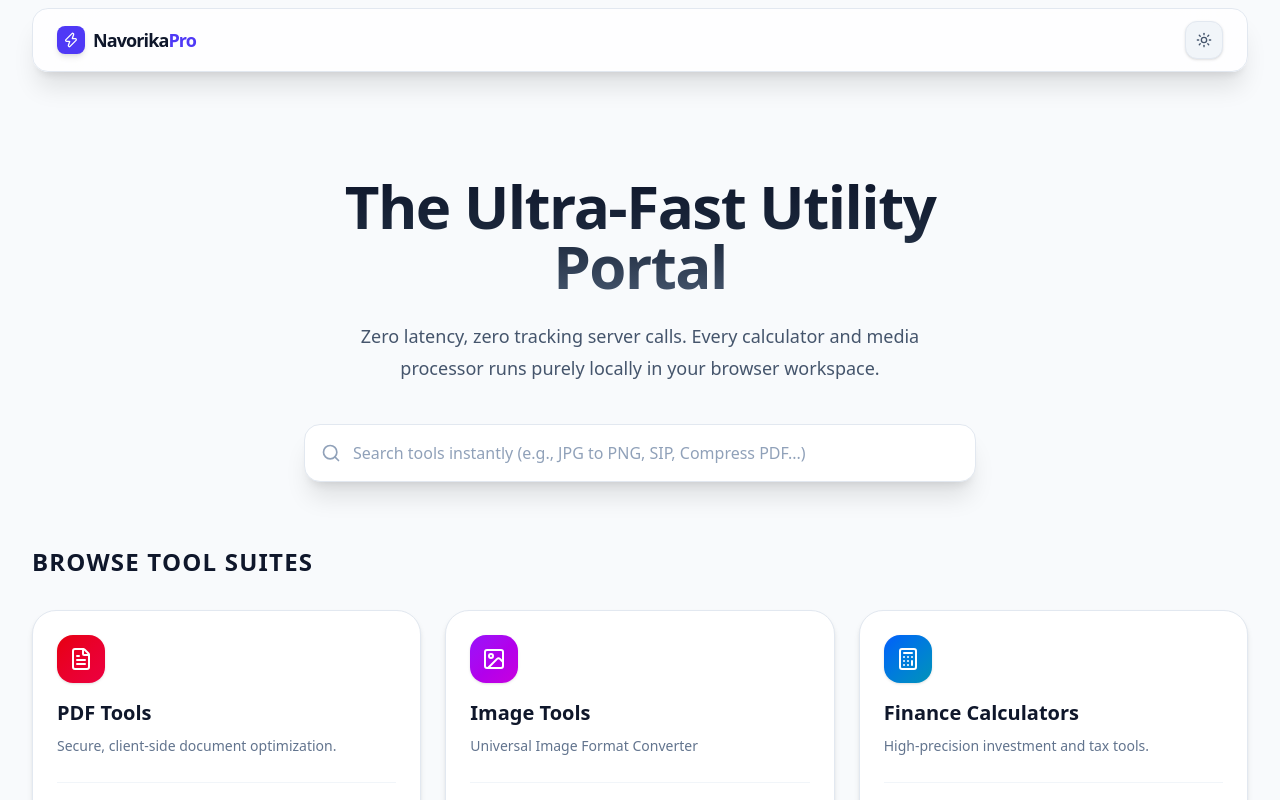
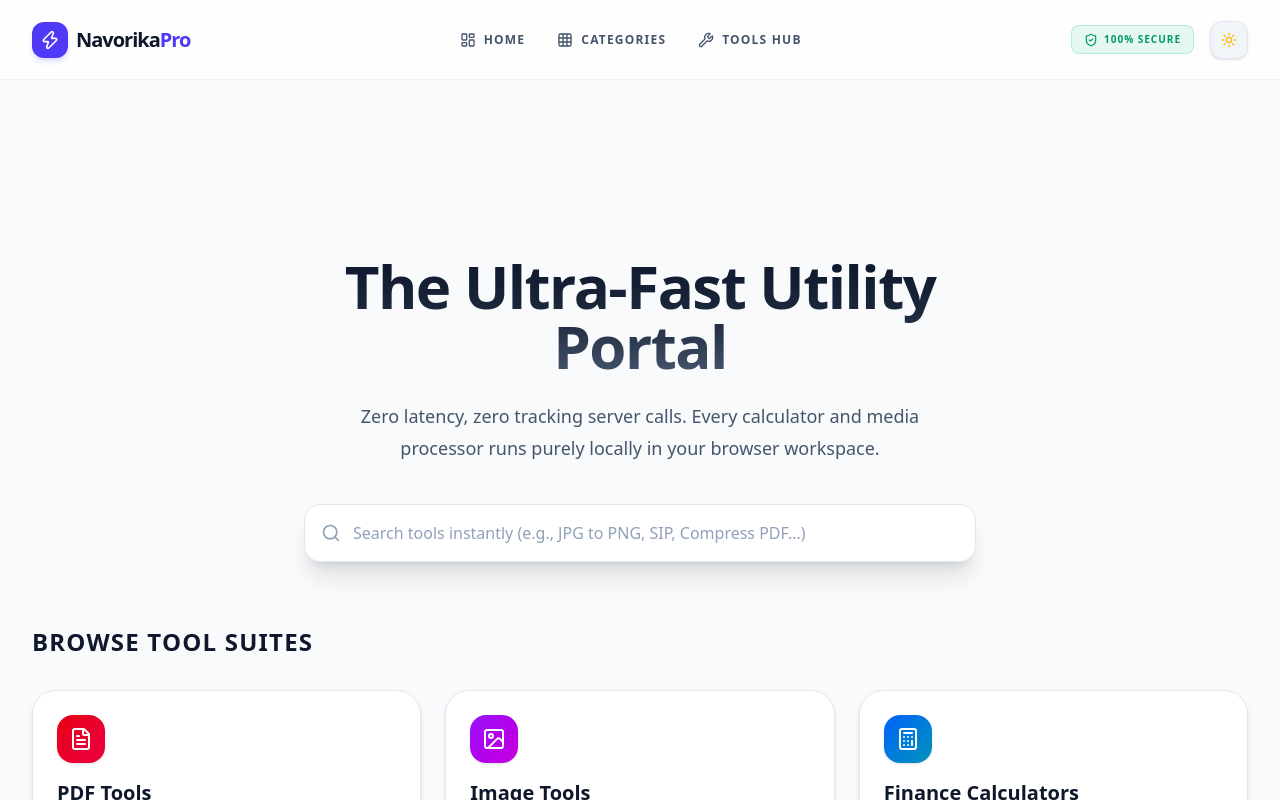
Before and after one commit to js91872/navorika, a Next.js app: page / in a window 1280 px wide. Shown: the top 800 px of the page. Built offline with nearby package versions, Linux system fonts and the light colour scheme.

Commit message:
feat: upgrade navbar with explicit Home, Categories, and Tools links

```diff
--- a/src/components/Header.tsx
+++ b/src/components/Header.tsx
@@ -1,31 +1,55 @@
 'use client';
 
 import { useTheme } from './ThemeProvider';
-import { Sun, Moon, Zap } from 'lucide-react';
+import { Sun, Moon, Zap, LayoutDashboard, Grid, Wrench, ShieldCheck } from 'lucide-react';
 import Link from 'next/link';
 
 export default function Header() {
   const { isDark, toggle } = useTheme();
 
   return (
-    <header className="fixed top-0 left-0 right-0 h-[80px] z-[9999] flex items-center px-4 lg:px-8 pointer-events-none">
-      <nav className="w-full max-w-7xl mx-auto flex items-center justify-between bg-white/80 dark:bg-slate-900/80 backdrop-blur-2xl border border-slate-200 dark:border-white/10 px-6 py-3 rounded-2xl shadow-xl transition-colors duration-500 pointer-events-auto">
+    <header className="sticky top-0 left-0 right-0 h-[80px] z-[9999] bg-white/80 dark:bg-[#0A0A0B]/80 backdrop-blur-xl border-b border-slate-200/60 dark:border-white/10 flex items-center transition-colors duration-500">
+      <div className="w-full max-w-7xl mx-auto px-6 lg:px-8 flex items-center justify-between">
+
+        {/* Left: Brand Identity */}
         <Link href="/" className="flex items-center gap-2 group">
-          <div className="bg-indigo-600 p-1.5 rounded-lg shadow-md group-hover:scale-105 transition-transform">
-            <Zap className="h-4 w-4 text-white" />
+          <div className="bg-indigo-600 p-2 rounded-xl shadow-md shadow-indigo-500/20 group-hover:scale-105 transition-transform">
+            <Zap className="h-5 w-5 text-white" />
           </div>
-          <span className="font-black text-lg tracking-tighter text-slate-900 dark:text-white">
+          <span className="font-black text-xl tracking-tighter text-slate-900 dark:text-white">
             Navorika<span className="text-indigo-600">Pro</span>
           </span>
         </Link>
 
-        <button
-          onClick={toggle}
-          className="p-2.5 rounded-xl bg-slate-100 dark:bg-white/5 border border-slate-200 dark:border-white/10 hover:bg-slate-200 dark:hover:bg-white/10 transition-all text-slate-600 dark:text-slate-300 shadow-sm"
-        >
-          {isDark ? <Sun className="h-4 w-4" /> : <Moon className="h-4 w-4" />}
-        </button>
-      </nav>
+        {/* Center: Primary Navigation Links */}
+        <nav className="hidden md:flex items-center gap-8">
+          <Link href="/" className="text-xs font-black uppercase tracking-widest text-slate-600 dark:text-slate-300 hover:text-indigo-600 dark:hover:text-indigo-400 transition-colors flex items-center gap-2">
+            <LayoutDashboard className="h-4 w-4" /> Home
+          </Link>
+          <Link href="/#categories" className="text-xs font-black uppercase tracking-widest text-slate-600 dark:text-slate-300 hover:text-indigo-600 dark:hover:text-indigo-400 transition-colors flex items-center gap-2">
+            <Grid className="h-4 w-4" /> Categories
+          </Link>
+          <Link href="/tools/merge-pdf" className="text-xs font-black uppercase tracking-widest text-slate-600 dark:text-slate-300 hover:text-indigo-600 dark:hover:text-indigo-400 transition-colors flex items-center gap-2">
+            <Wrench className="h-4 w-4" /> Tools Hub
+          </Link>
+        </nav>
+
+        {/* Right: Security Badge & Theme Control */}
+        <div className="flex items-center gap-4">
+          <div className="hidden sm:flex items-center gap-1.5 text-[10px] font-black uppercase tracking-widest text-emerald-600 dark:text-emerald-400 bg-emerald-500/10 px-3 py-1.5 rounded-lg border border-emerald-500/20">
+            <ShieldCheck className="h-3.5 w-3.5" /> 100% Secure
+          </div>
+
+          <button
+            onClick={toggle}
+            className="p-2.5 rounded-xl bg-slate-100 dark:bg-white/5 border border-slate-200 dark:border-white/10 hover:bg-slate-200 dark:hover:bg-white/10 text-slate-600 dark:text-slate-300 shadow-sm transition-all duration-300 hover:scale-[1.05]"
+            aria-label="Toggle Theme"
+          >
+            {isDark ? <Sun className="h-4 w-4 text-amber-400" /> : <Moon className="h-4 w-4" />}
+          </button>
+        </div>
+
+      </div>
     </header>
   );
 }
```
